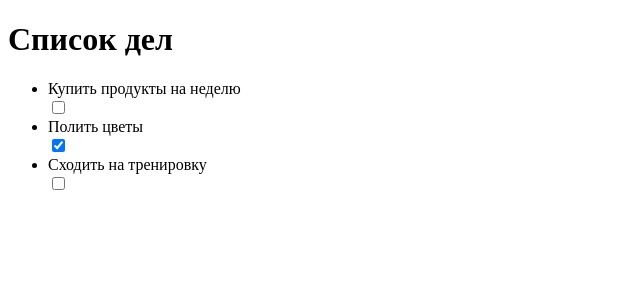
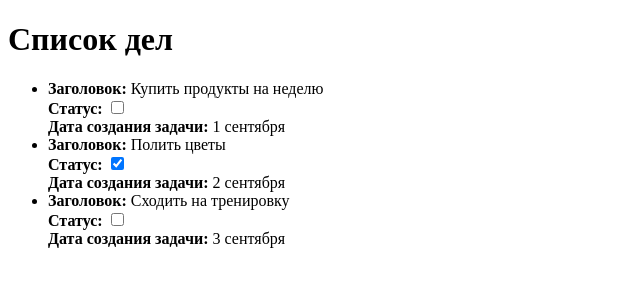
Before and after one commit to sabyrka2007/trelly, a React (Vite) app: page / in a window 1280 px wide. Shown: the top 300 px of the page, without its empty margins (0-640 px from the left). Built offline with nearby package versions, Linux system fonts and the light colour scheme.

Commit message:
feat: render algorithm

```diff
--- a/src/App.tsx
+++ b/src/App.tsx
@@ -1,23 +1,47 @@
-export const App = () => {
-
 const tasks = [
-    { id: 1, title: 'Купить продукты на неделю', isDone: false },
-    { id: 2, title: 'Полить цветы', isDone: true },
-    { id: 3, title: 'Сходить на тренировку', isDone: false },
+  {
+    id: 1,
+    title: 'Купить продукты на неделю',
+    isDone: false,
+    addedAt: '1 сентября',
+  },
+  {
+    id: 2,
+    title: 'Полить цветы',
+    isDone: true,
+    addedAt: '2 сентября',
+  },
+  {
+    id: 3,
+    title: 'Сходить на тренировку',
+    isDone: false,
+    addedAt: '3 сентября',
+  },
 ]
 
+export const App = () => {
   return (
     <>
       <h1>Список дел</h1>
       <ul>
         {tasks.map((task) => (
           <li key={task.id}>
-            <div>{task.title}</div>
+            <div>
+              <b>Заголовок: </b>
+              <span>{task.title}</span>
+            </div>
+            <div>
+              <b>Статус: </b>
               <input
                 type="checkbox"
                 checked={task.isDone}
                 readOnly
               />
+            </div>
+            <div>
+              <b>Дата создания задачи: </b>
+              <span>{task.addedAt}</span>
+            </div>
           </li>
         ))}
       </ul>
```
Lines whose indentation alone changed are shown as unchanged.
